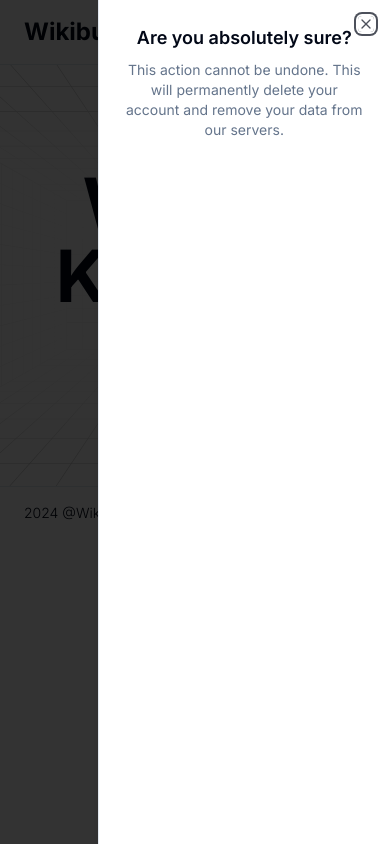
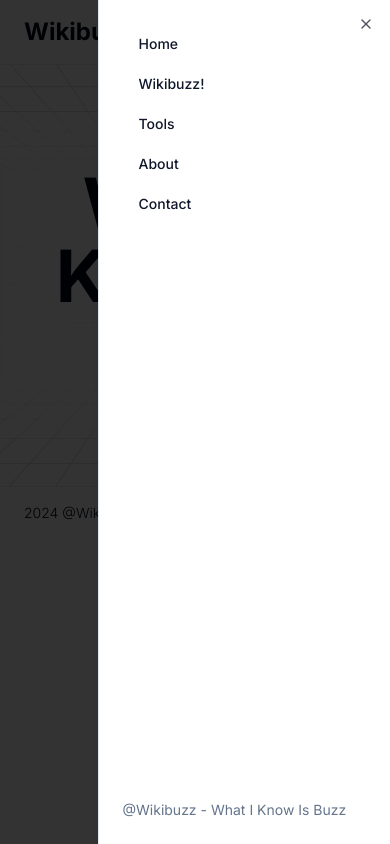
Before and after one commit to vinayakkumawat/thewikibuzz, a Next.js app: page / in a window 390 px wide. Both pictures are taken after a click on the button 354 px from the left and 32 px from the top of the page. Built offline with nearby package versions, Linux system fonts and the light colour scheme.

Commit message:
Navbar Update 1.02

```diff
--- a/components/Navbar/page.tsx
+++ b/components/Navbar/page.tsx
@@ -1,4 +1,4 @@
-import { GitHubLogoIcon, HamburgerMenuIcon } from '@radix-ui/react-icons'
+import { GitHubLogoIcon, HamburgerMenuIcon, InstagramLogoIcon, TwitterLogoIcon } from '@radix-ui/react-icons'
 import { NAV_LINKS } from "@/components/Navbar/constants"
 import Link from "next/link"
 import { Button } from "../ui/button"
@@ -37,11 +37,18 @@
                 <Sheet>
                     <SheetTrigger><HamburgerMenuIcon className='h-6 w-6' /></SheetTrigger>
                     <SheetContent>
-                        <SheetHeader>
-                            <SheetTitle>Are you absolutely sure?</SheetTitle>
+                        <SheetHeader className='text-left'>
+                            <SheetTitle>
+                                <ul className='flex flex-col'>
+                                    {NAV_LINKS.map((link) => (
+                                        <Link href={link.href} key={link.key}>
+                                            <Button variant="link">{link.label}</Button>
+                                        </Link>
+                                    ))}
+                                </ul>
+                            </SheetTitle>
                             <SheetDescription>
-                                This action cannot be undone. This will permanently delete your account
-                                and remove your data from our servers.
+                                <span className='fixed bottom-6'><Link href={"/"}>@Wikibuzz</Link> - What I Know Is Buzz</span>
                             </SheetDescription>
                         </SheetHeader>
                     </SheetContent>
```
